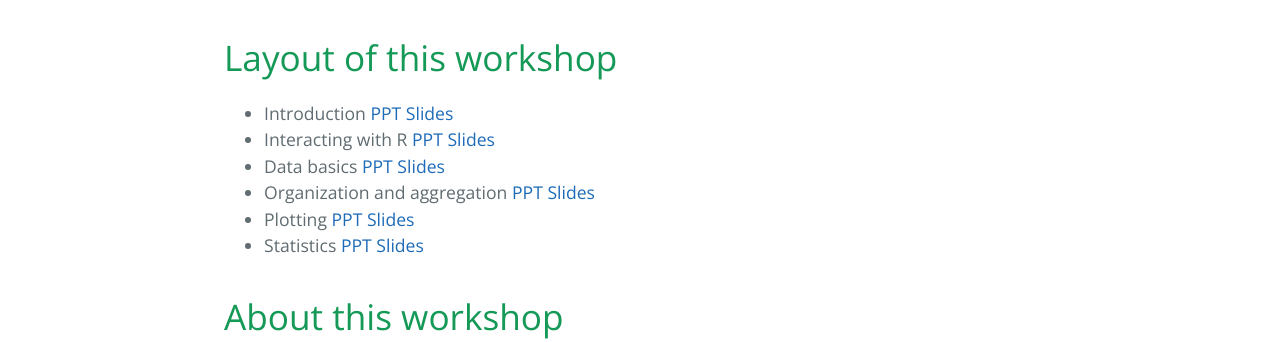
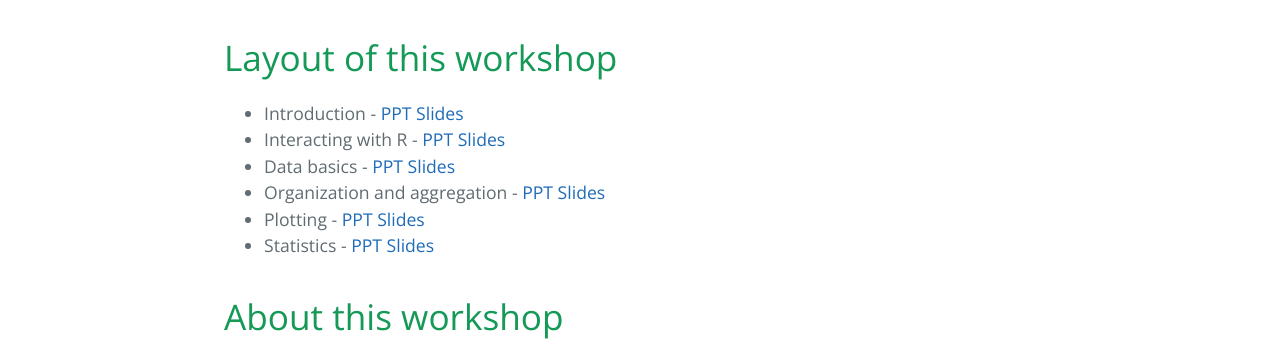
Before and after one commit to jasongullifer/rworkshop, a Jekyll site: the page built from docs/index.md, in a window 1280 px wide. Shown: the part 471-813 px from the top of the page. Built offline with Jekyll 4.4.1, drawn with Linux system fonts in a browser that asks for light colours.

```diff
--- a/docs/index.md
+++ b/docs/index.md
@@ -13,12 +13,12 @@
 Layout of this workshop
 =======================
 
-- Introduction [PPT Slides](ppts/01_introduction.pptx)
-- Interacting with R [PPT Slides](ppts/02_interact.pptx)
-- Data basics [PPT Slides](ppts/03_databasics.pptx)
-- Organization and aggregation [PPT Slides](ppts/04_organization.pptx)
-- Plotting [PPT Slides](ppts/05_plotting.pptx)
-- Statistics [PPT Slides](ppts/06_statistics.pptx)
+- Introduction - [PPT Slides](ppts/01_introduction.pptx)
+- Interacting with R - [PPT Slides](ppts/02_interact.pptx)
+- Data basics - [PPT Slides](ppts/03_databasics.pptx)
+- Organization and aggregation - [PPT Slides](ppts/04_organization.pptx)
+- Plotting - [PPT Slides](ppts/05_plotting.pptx)
+- Statistics - [PPT Slides](ppts/06_statistics.pptx)
 
 About this workshop
 ===================
```
